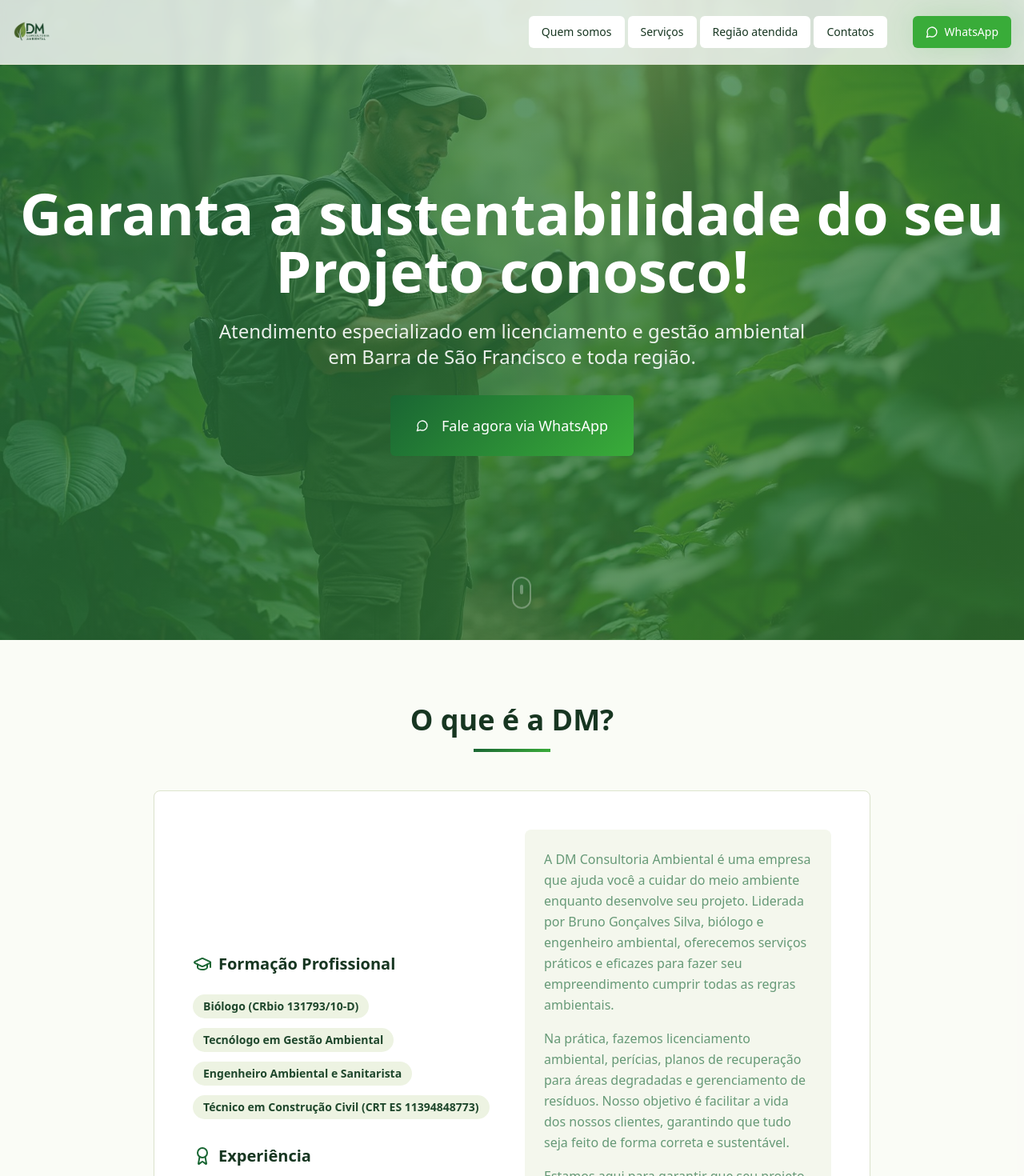
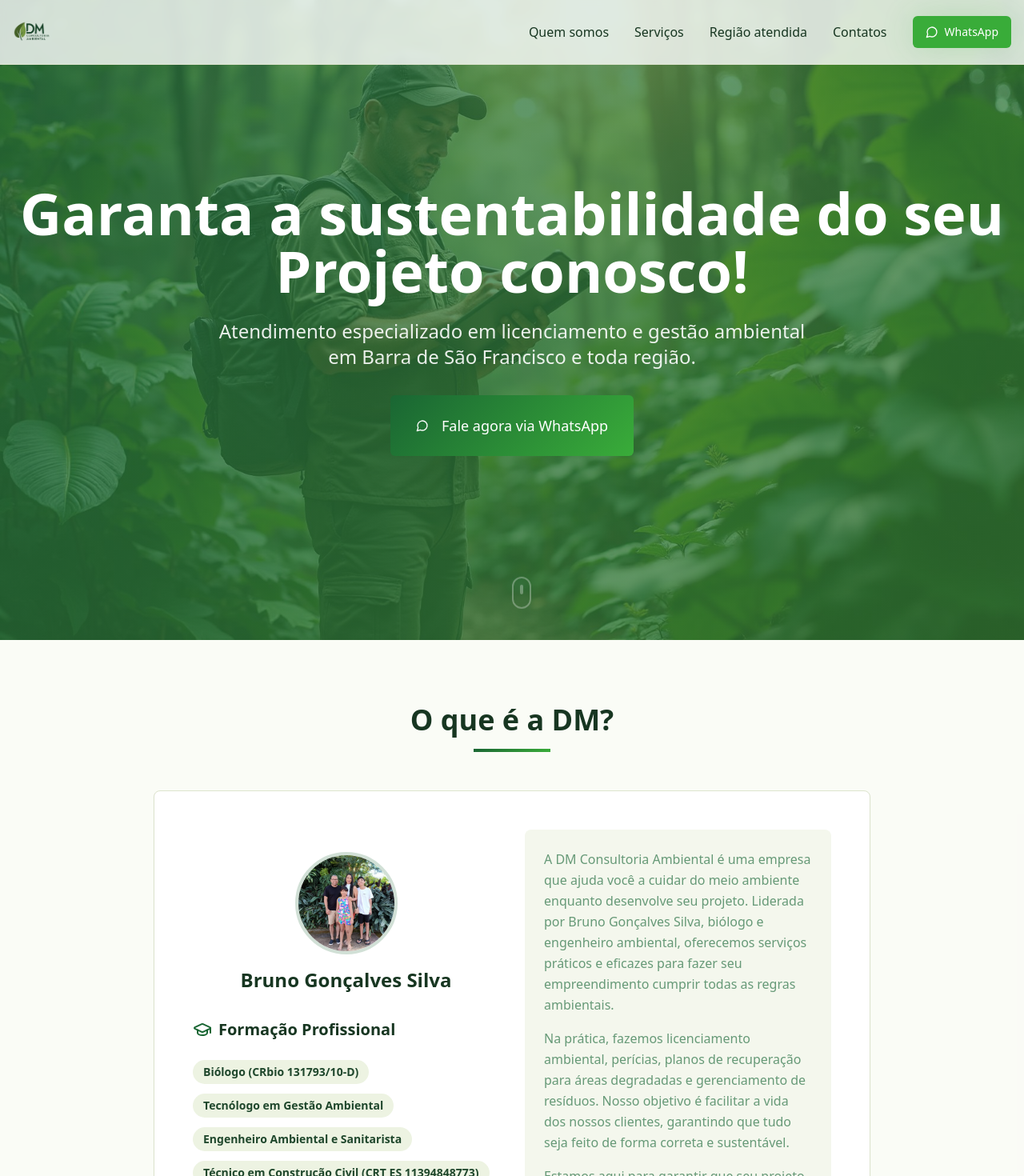
Before and after one commit to dmconsultoriaambiental53/bruno-eco-connect, a React (Vite) app: page / in a window 1280 px wide. Shown: the top 1470 px of the page at 80% size. Built offline with nearby package versions, Linux system fonts and the light colour scheme.

Commit message:
Refactor: Update About section and Header
- Make header navigation minimalist.
- Remove location from About section.
- Add profile picture and name to About section.

```diff
--- a/src/components/About.tsx
+++ b/src/components/About.tsx
@@ -25,6 +25,15 @@ const About = () => {
             <CardContent className="p-8 md:p-12">
               <div className="grid md:grid-cols-2 gap-8 items-center">
                 <div>
+                  <div className="flex flex-col items-center mb-8">
+                    <img
+                      src="/lovable-uploads/7d2ca52c-5af4-464f-a280-e49902497cff.png"
+                      alt="Bruno Gonçalves Silva"
+                      className="w-32 h-32 rounded-full object-cover mb-4 border-4 border-primary/20"
+                    />
+                    <h3 className="text-2xl font-semibold text-center">Bruno Gonçalves Silva</h3>
+                  </div>
+
                   <div className="flex items-center gap-2 mb-6">
                     <GraduationCap className="h-6 w-6 text-primary" />
                     <h3 className="text-xl font-semibold">Formação Profissional</h3>
@@ -61,10 +70,6 @@ const About = () => {
                     Estamos aqui para garantir que seu projeto impacte positivamente o meio ambiente e para ajudar você a crescer de forma verde e responsável.
                   </p>
 
-                  <div className="flex items-center gap-2 mt-6">
-                    <MapPin className="h-5 w-5 text-primary" />
-                    <span className="text-sm font-medium">Barra de São Francisco - ES</span>
-                  </div>
                 </div>
               </div>
             </CardContent>
--- a/src/components/Header.tsx
+++ b/src/components/Header.tsx
@@ -38,42 +38,32 @@ const Header = () => {
         </div>
 
         <div className="hidden md:flex items-center gap-8">
-          <NavigationMenu>
-            <NavigationMenuList>
-              <NavigationMenuItem>
-                <NavigationMenuLink
-                  className={navigationMenuTriggerStyle()}
+          <nav className="flex items-center gap-8">
+            <button
               onClick={() => scrollToSection('about')}
+              className="text-foreground hover:text-primary transition-colors cursor-pointer"
             >
               Quem somos
-                </NavigationMenuLink>
-              </NavigationMenuItem>
-              <NavigationMenuItem>
-                <NavigationMenuLink
-                  className={navigationMenuTriggerStyle()}
+            </button>
+            <button
               onClick={() => scrollToSection('services')}
+              className="text-foreground hover:text-primary transition-colors cursor-pointer"
             >
               Serviços
-                </NavigationMenuLink>
-              </NavigationMenuItem>
-              <NavigationMenuItem>
-                <NavigationMenuLink
-                  className={navigationMenuTriggerStyle()}
+            </button>
+            <button
               onClick={() => scrollToSection('region')}
+              className="text-foreground hover:text-primary transition-colors cursor-pointer"
             >
               Região atendida
-                </NavigationMenuLink>
-              </NavigationMenuItem>
-              <NavigationMenuItem>
-                <NavigationMenuLink
-                  className={navigationMenuTriggerStyle()}
+            </button>
+            <button
               onClick={() => scrollToSection('contact')}
+              className="text-foreground hover:text-primary transition-colors cursor-pointer"
             >
               Contatos
-                </NavigationMenuLink>
-              </NavigationMenuItem>
-            </NavigationMenuList>
-          </NavigationMenu>
+            </button>
+          </nav>
 
           <Button
             variant="whatsapp"
```
Also changed, not shown: public/lovable-uploads/7d2ca52c-5af4-464f-a280-e49902497cff.png (added). Lines whose indentation alone changed are shown as unchanged.
